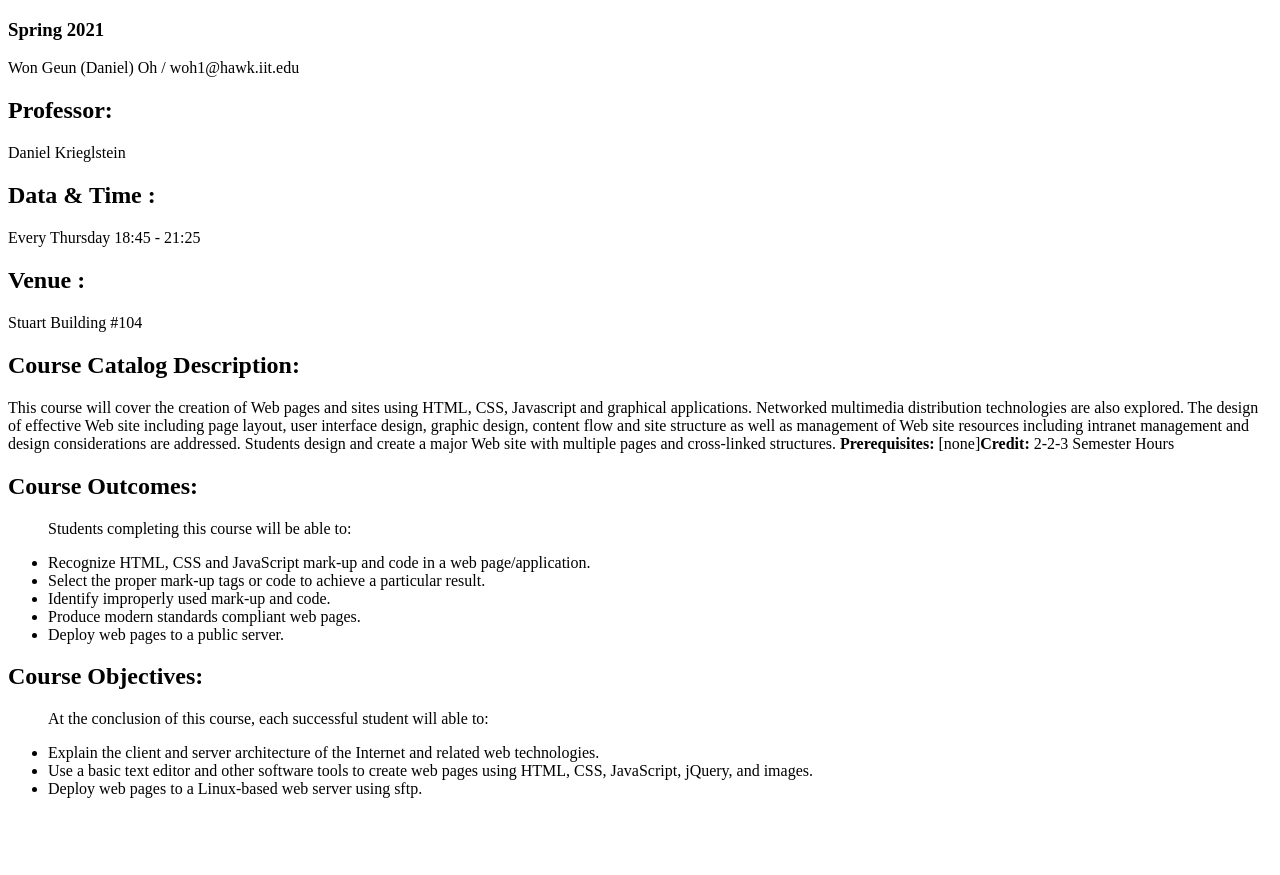
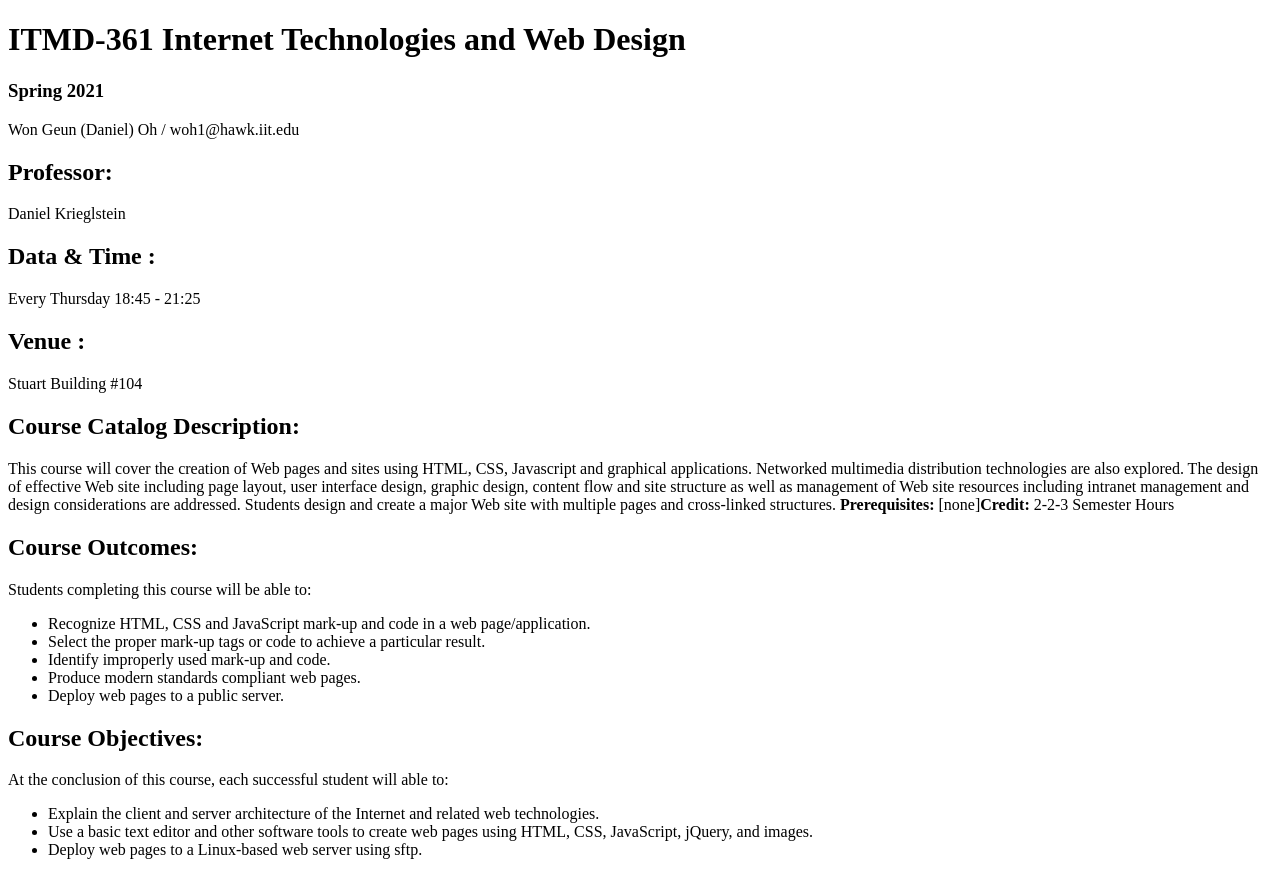
Before and after one commit to codersvill/Welcome_Lab2, a plain HTML site: page index.html in a window 1280 px wide. Before the commit the page ends 814 px from the top, so only its background shows below. Drawn offline with Linux system fonts and the light colour scheme.

Commit message:
Update index.html

```diff
--- a/index.html
+++ b/index.html
@@ -3,32 +3,40 @@
 
 <head>
   <meta charset="UTF-8">
-  <title><h1> ITMD-361 Internet Technologies and Web Design </h1></title>
+  <title> ITMD-361 Internet Technologies and Web Design </title>
 </head>
 
 <body>
+<h1> ITMD-361 Internet Technologies and Web Design </h1>
+
 <h3> Spring 2021 </h3>
 <p> Won Geun (Daniel) Oh / woh1@hawk.iit.edu </p>
+
 <h2> Professor: </h2>
 <p> Daniel Krieglstein </p>
+
 <h2> Data & Time : </h2>
 <p> Every Thursday 18:45 - 21:25 </p>
+
 <h2> Venue : </h2>
 <p> Stuart Building #104 </p>
+
 <h2> Course Catalog Description: </h2>
 <p> This course will cover the creation of Web pages and sites using HTML, CSS, Javascript and graphical applications. Networked multimedia distribution technologies are also explored. The design of effective Web site including page layout, user interface design, graphic design, content flow and site structure as well as management of Web site resources including intranet management and design considerations are addressed. Students design and create a major Web site with multiple pages and cross-linked structures. <b> Prerequisites: </b> [none]<b>Credit: </b> 2-2-3 Semester Hours </p>
+
 <h2> Course Outcomes: </h2>
+<p> Students completing this course will be able to: </p>
 <ul>
-<p> Students completing this course will be able to: </p>
 <li> Recognize HTML, CSS and JavaScript mark-up and code in a web page/application. </li>
 <li> Select the proper mark-up tags or code to achieve a particular result. </li>
 <li> Identify improperly used mark-up and code. </li>
 <li> Produce modern standards compliant web pages. </li>
 <li> Deploy web pages to a public server. </li>
 </ul>
+
 <h2> Course Objectives: </h2>
+<p> At the conclusion of this course, each successful student will able to: </p>
 <ul>
-<p> At the conclusion of this course, each successful student will able to: </p>
 <li> Explain the client and server architecture of the Internet and related web technologies. </li>
 <li> Use a basic text editor and other software tools to create web pages using HTML, CSS, JavaScript, jQuery, and images. </li>
 <li> Deploy web pages to a Linux-based web server using sftp. </li>
```
